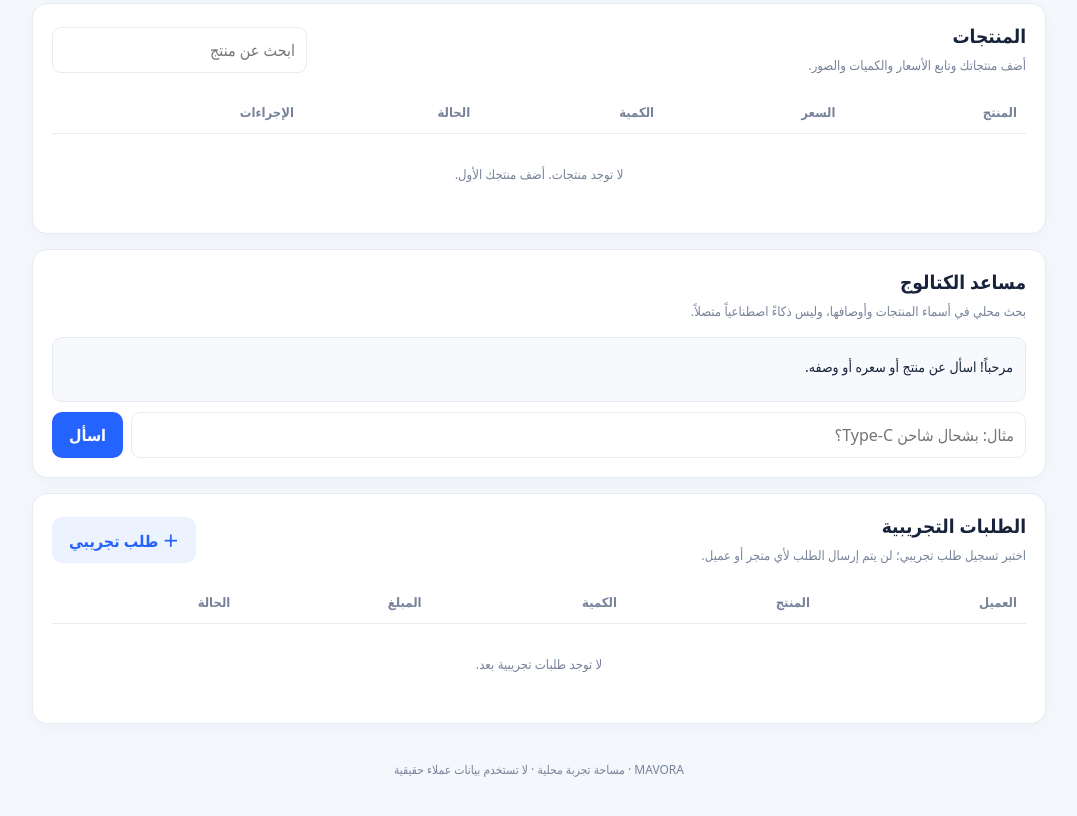
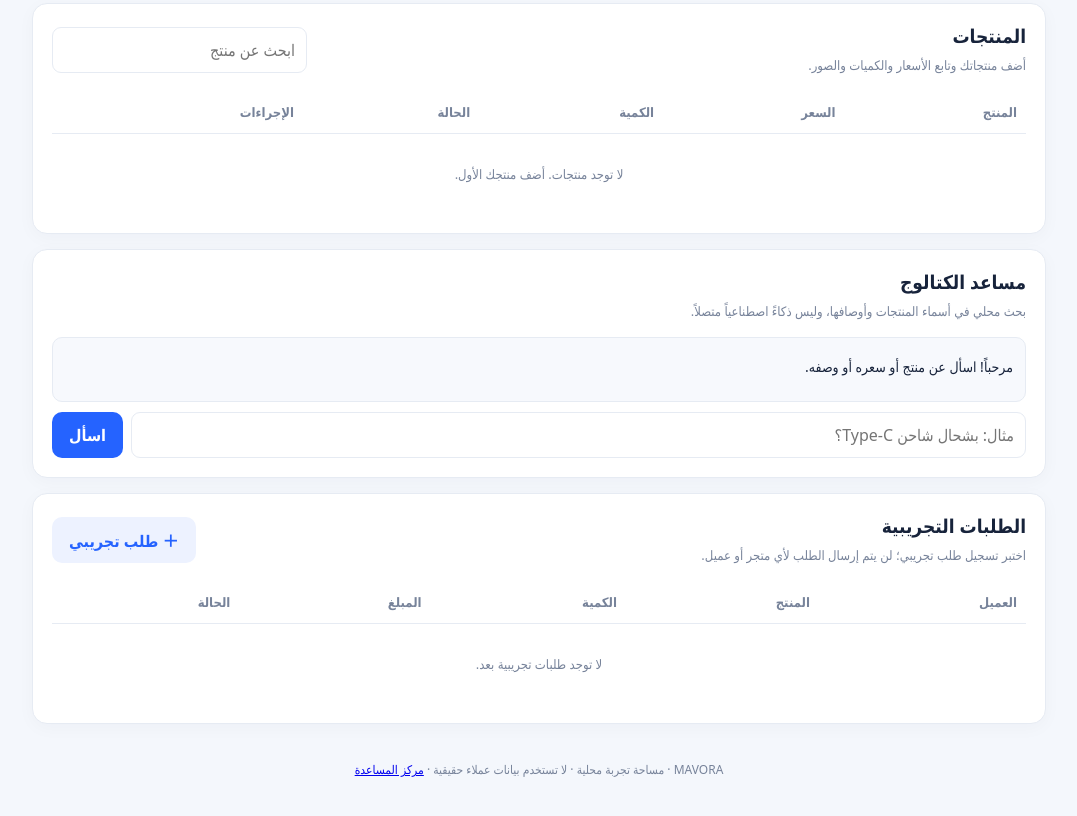
Before and after one commit to sinonsilmasilm/mavora-platform, a plain HTML site: page app.html in a window 1280 px wide. Shown: the part 489-1305 px from the top of the page, without its empty margins (101-1178 px from the left). Drawn offline with Linux system fonts and the light colour scheme.

Commit message:
Add help center link to demo dashboard

```diff
--- a/app.html
+++ b/app.html
@@ -35,7 +35,7 @@
 <div class="scroll"><table><thead><tr><th>العميل</th><th>المنتج</th><th>الكمية</th><th>المبلغ</th><th>الحالة</th></tr></thead><tbody id="orderRows"></tbody></table></div>
 <p id="ordersEmpty" class="empty">لا توجد طلبات تجريبية بعد.</p>
 </section>
-<footer>MAVORA · مساحة تجربة محلية · لا تستخدم بيانات عملاء حقيقية</footer>
+<footer>MAVORA · مساحة تجربة محلية · لا تستخدم بيانات عملاء حقيقية · <a href="./help.html">مركز المساعدة</a></footer>
 </main>
 <dialog id="dlg"><form id="productForm">
 <h2 id="productDialogTitle">إضافة منتج</h2><input type="hidden" id="pid">
```
